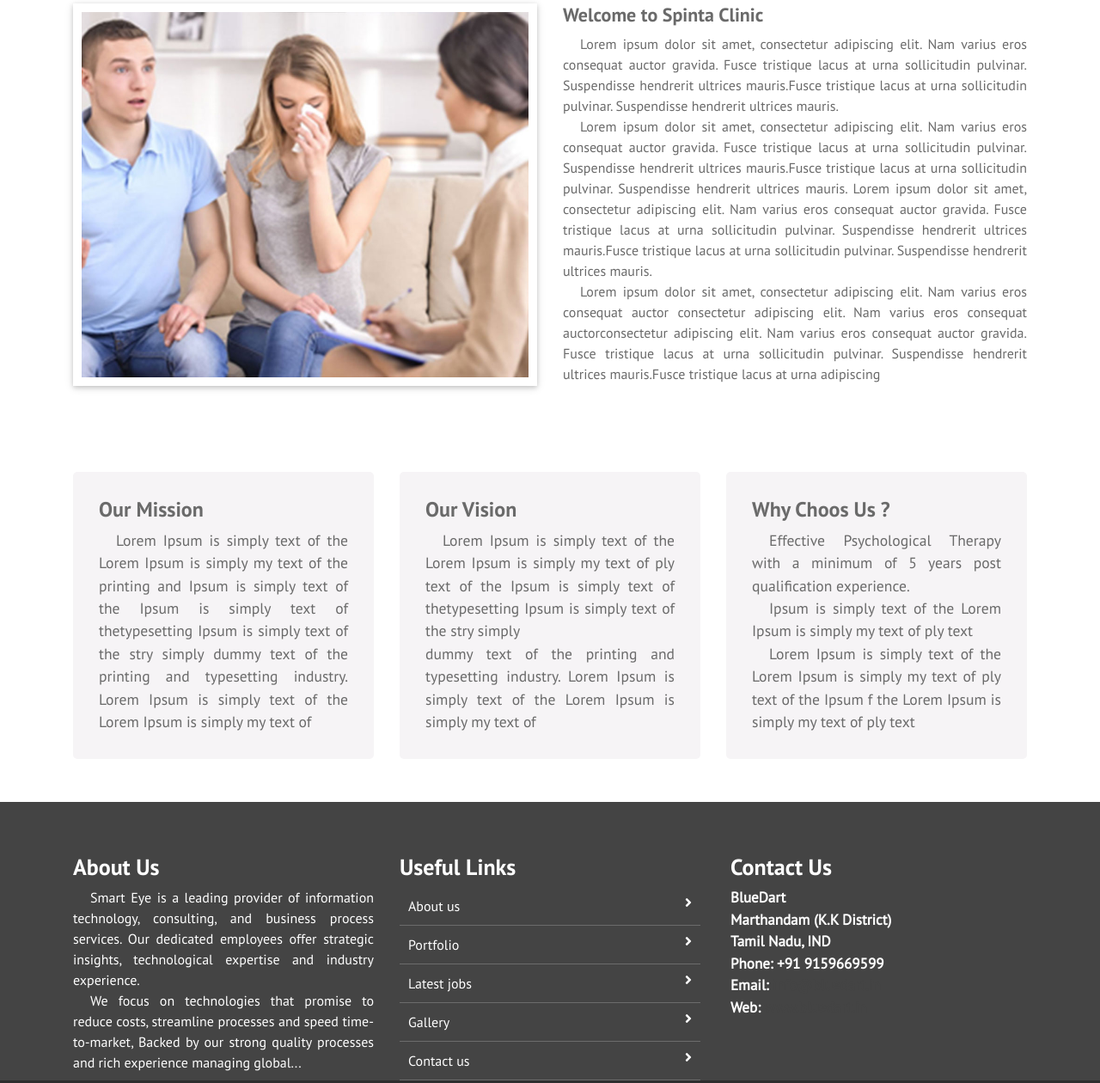
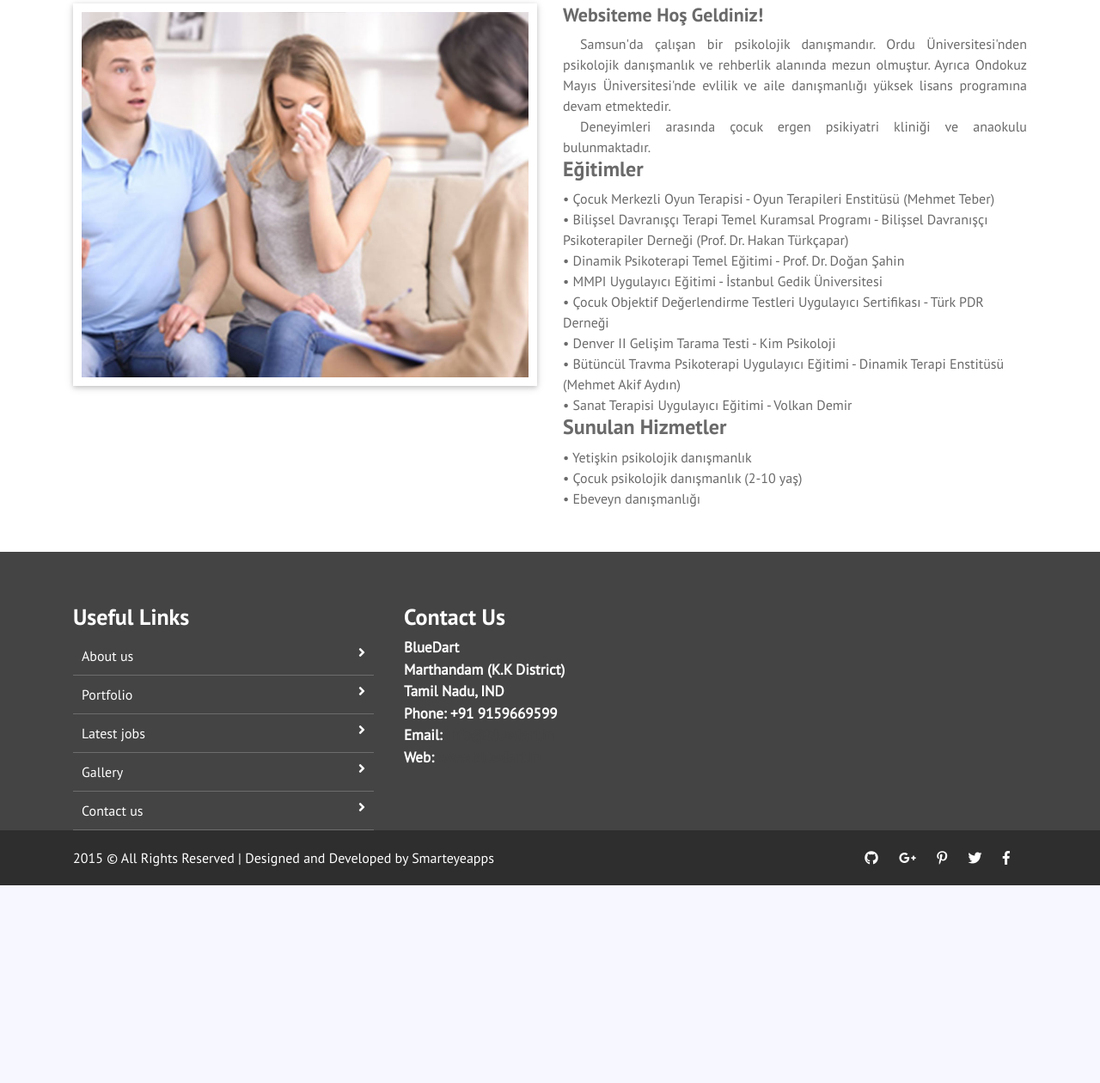
Before and after one commit to hhbadak/PskDanAksoy, a plain HTML site: page about_us.html in a window 1280 px wide. Shown: the part 291-1551 px from the top of the page at 86% size. After the commit the page ends 1321 px from the top, so only its background shows below. Drawn offline with Linux system fonts and the light colour scheme.

Commit message:
is continued

```diff
--- a/about_us.html
+++ b/about_us.html
@@ -6,7 +6,7 @@
     <meta name="viewport" content="width=device-width, initial-scale=1, shrink-to-fit=no">
     <title> Free Medical Hospital Website Template | Smarteyeapps.com</title>
 
-    <link rel="shortcut icon" href="assets/images/fav.jpg">
+    <link rel="shortcut icon" href="assets/images/Logo/ba.png">
     <link rel="stylesheet" href="assets/css/bootstrap.min.css">
     <link rel="stylesheet" href="assets/css/fontawsom-all.min.css">
     <link rel="stylesheet" href="assets/css/animate.css">
@@ -66,10 +66,27 @@
                             <img src="assets/images/aboout.jpg" alt="">
                         </div>
                         <div class="col-md-6 col-sm-12">
-                            <h2>Welcome to  Spinta  Clinic</h2>
-                            <p> Lorem ipsum dolor sit amet, consectetur adipiscing elit. Nam varius eros consequat auctor gravida. Fusce tristique lacus at urna sollicitudin pulvinar. Suspendisse hendrerit ultrices mauris.Fusce tristique lacus at urna sollicitudin pulvinar. Suspendisse hendrerit ultrices mauris.</p>
-                            <p> Lorem ipsum dolor sit amet, consectetur adipiscing elit. Nam varius eros consequat auctor gravida. Fusce tristique lacus at urna sollicitudin pulvinar. Suspendisse hendrerit ultrices mauris.Fusce tristique lacus at urna sollicitudin pulvinar. Suspendisse hendrerit ultrices mauris.  Lorem ipsum dolor sit amet, consectetur adipiscing elit. Nam varius eros consequat auctor gravida. Fusce tristique lacus at urna sollicitudin pulvinar. Suspendisse hendrerit ultrices mauris.Fusce tristique lacus at urna sollicitudin pulvinar. Suspendisse hendrerit ultrices mauris.</p>
-                            <p> Lorem ipsum dolor sit amet, consectetur adipiscing elit. Nam varius eros consequat auctor consectetur adipiscing elit. Nam varius eros consequat auctorconsectetur adipiscing elit. Nam varius eros consequat auctor gravida. Fusce tristique lacus at urna sollicitudin pulvinar. Suspendisse hendrerit ultrices mauris.Fusce tristique lacus at urna  adipiscing  </p>
+                            <h2>Websiteme Hoş Geldiniz!</h2>
+                            <p> Samsun'da çalışan bir psikolojik danışmandır. Ordu Üniversitesi'nden psikolojik danışmanlık ve rehberlik alanında mezun olmuştur. Ayrıca Ondokuz Mayıs Üniversitesi'nde evlilik ve aile danışmanlığı yüksek lisans programına devam etmektedir.</p>
+                            <p> Deneyimleri arasında çocuk ergen psikiyatri kliniği ve anaokulu bulunmaktadır. </p>
+                            <h4>Eğitimler</h4>
+<ul>
+  <li>• Çocuk Merkezli Oyun Terapisi - Oyun Terapileri Enstitüsü (Mehmet Teber)</li>
+  <li>• Bilişsel Davranışçı Terapi Temel Kuramsal Programı - Bilişsel Davranışçı Psikoterapiler Derneği (Prof. Dr. Hakan Türkçapar)</li>
+  <li>• Dinamik Psikoterapi Temel Eğitimi - Prof. Dr. Doğan Şahin</li>
+  <li>• MMPI Uygulayıcı Eğitimi - İstanbul Gedik Üniversitesi</li>
+  <li>• Çocuk Objektif Değerlendirme Testleri Uygulayıcı Sertifikası - Türk PDR Derneği</li>
+  <li>• Denver II Gelişim Tarama Testi - Kim Psikoloji</li>
+  <li>• Bütüncül Travma Psikoterapi Uygulayıcı Eğitimi - Dinamik Terapi Enstitüsü (Mehmet Akif Aydın)</li>
+  <li>• Sanat Terapisi Uygulayıcı Eğitimi - Volkan Demir</li>
+</ul>
+<h4>Sunulan Hizmetler</h4>
+<ul>
+  <li>• Yetişkin psikolojik danışmanlık</li>
+  <li>• Çocuk psikolojik danışmanlık (2-10 yaş)</li>
+  <li>• Ebeveyn danışmanlığı</li>
+</ul>
+
 
                         </div>
                     </div>
@@ -78,42 +95,6 @@
             </div>
 
         <!-- ######## About US End ####### -->
-        	<!-- ################# Mission Vision Starts Here#######################--->
-
-  	<div class="mosion-vision">
-  	    <div class="container">
-  	        <div class="row">
-  	            <div class="col-lg-4 col-md-12">
-  	                <div class="single-dd">
-  	                    <h4>Our Mission</h4>
-  	                    <p>Lorem Ipsum is simply text of the Lorem Ipsum is simply my text of the printing and Ipsum is simply text of the Ipsum is simply text of thetypesetting Ipsum is simply text of the stry simply dummy text of the printing and typesetting industry. Lorem Ipsum is simply text of the Lorem Ipsum is simply my text of </p>
-
-
-  	                </div>
-  	            </div>
-  	            <div class="col-lg-4 col-md-12">
-  	                 <div class="single-dd">
-  	                    <h4>Our Vision</h4>
-  	                    <p>Lorem Ipsum is simply text of the Lorem Ipsum is simply my text of ply text of the Ipsum is simply text of thetypesetting Ipsum is simply text of the stry simply <br>dummy text of the printing and typesetting industry. Lorem Ipsum is simply text of the Lorem Ipsum is simply my text of </p>
-
-
-  	                </div>
-  	            </div>
-  	            <div class="col-lg-4 col-md-12">
-  	                 <div class="single-dd">
-  	                    <h4>Why Choos Us ?</h4>
-  	                    <p>Effective Psychological Therapy with a minimum of 5 years post qualification experience. </p>
-
-  	                    <p>Ipsum is simply text of the Lorem Ipsum is simply my text of ply text</p>
-
-  	                    <p>Lorem Ipsum is simply text of the Lorem Ipsum is simply my text of ply text of the Ipsum f the Lorem Ipsum is simply my text of ply text </p>
-
-
-  	                </div>
-  	            </div>
-  	        </div>
-  	    </div>
-  	</div>
 
       <!-- ################# Footer Starts Here#######################--->
 
@@ -121,13 +102,7 @@
     <footer class="footer">
         <div class="container">
             <div class="row">
-                <div class="col-md-4 col-sm-12">
-                    <h2>About Us</h2>
-                    <p>
-                        Smart Eye is a leading provider of information technology, consulting, and business process services. Our dedicated employees offer strategic insights, technological expertise and industry experience.
-                    </p>
-                    <p>We focus on technologies that promise to reduce costs, streamline processes and speed time-to-market, Backed by our strong quality processes and rich experience managing global... </p>
-                </div>
+
                 <div class="col-md-4 col-sm-12">
                     <h2>Useful Links</h2>
                     <ul class="list-unstyled link-list">
@@ -138,7 +113,7 @@
                         <li><a ui-sref="contact" href="#/contact">Contact us</a><i class="fa fa-angle-right"></i></li>
                     </ul>
                 </div>
-                <div class="col-md-4 col-sm-12 map-img">
+                <div class="col-md-6 col-sm-12 map-img">
                     <h2>Contact Us</h2>
                     <address class="md-margin-bottom-40">
                         BlueDart <br>
```
Also changed, not shown: services.html (+7 -26 lines), assets/images/Logo/Psikoloji Danışmanı.png (added), assets/images/services/cocukDanismanligi.png (added), assets/images/services/ebeveynDanismanligi.png (added).
